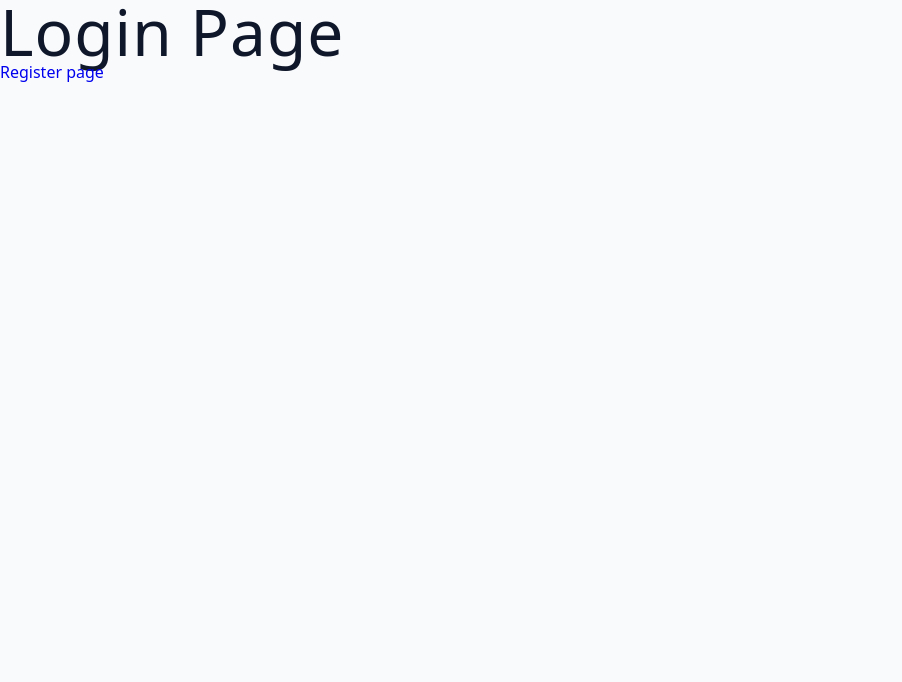
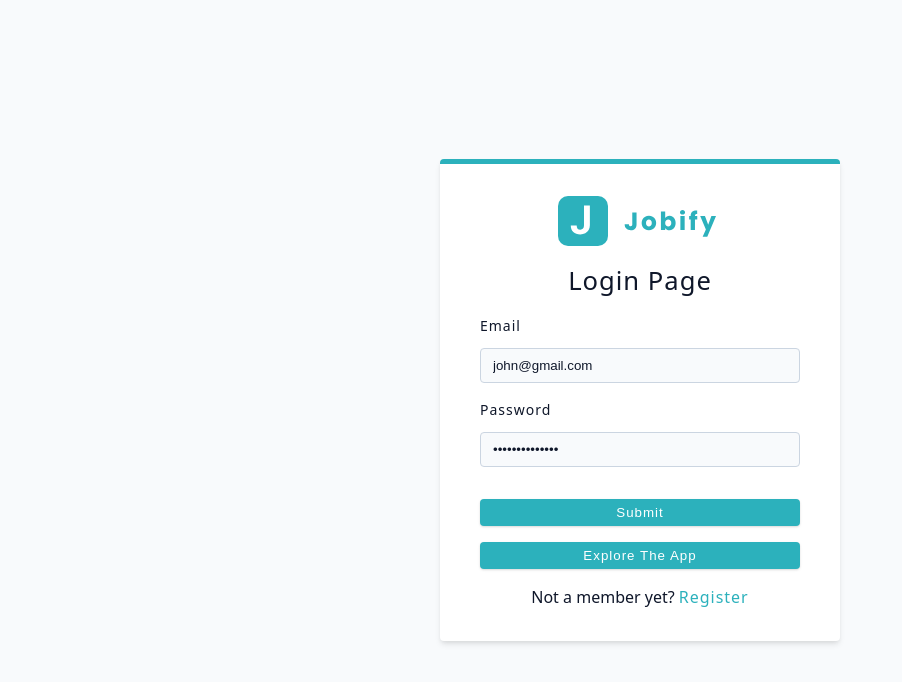
Before and after one commit to heyman242/Job-Tracker, a React (Vite) app in the folder client/: page /login in a window 1280 px wide. Shown: the top 682 px of the page, without its empty margins (0-902 px from the left). Built offline with nearby package versions, Linux system fonts and the light colour scheme.

Commit message:
frontend Login page setup

```diff
--- a/client/src/pages/Login.jsx
+++ b/client/src/pages/Login.jsx
@@ -1,11 +1,34 @@
 import { Link } from "react-router-dom";
+import Wrapper from "../assets/wrappers/RegisterAndLoginPage";
+import { FormRow, Logo } from "../components";
 
 const Login = () => {
   return (
-    <div>
-      <h1>Login Page</h1>
-      <Link to="/register">Register page</Link>
-    </div>
+    <Wrapper>
+      <form className="form">
+        <Logo />
+        <h4>Login Page</h4>
+        <FormRow type="email" name="email" defaultValue="john@gmail.com" />
+        <FormRow
+          type="password"
+          name="password"
+          defaultValue="SecretPassword"
+        />
+        <button type="submit" className="btn btn-block">
+          Submit
+        </button>
+        <button type="button" className="btn btn-block">
+          Explore the app
+        </button>
+        <p>
+          Not a member yet?
+          <Link to="/register" className="member-btn">
+            Register
+          </Link>
+        </p>
+      </form>
+
+    </Wrapper>
   );
 };
 
```
Also changed, not shown: client/src/components/FormRow.jsx (+4 -5 lines).
